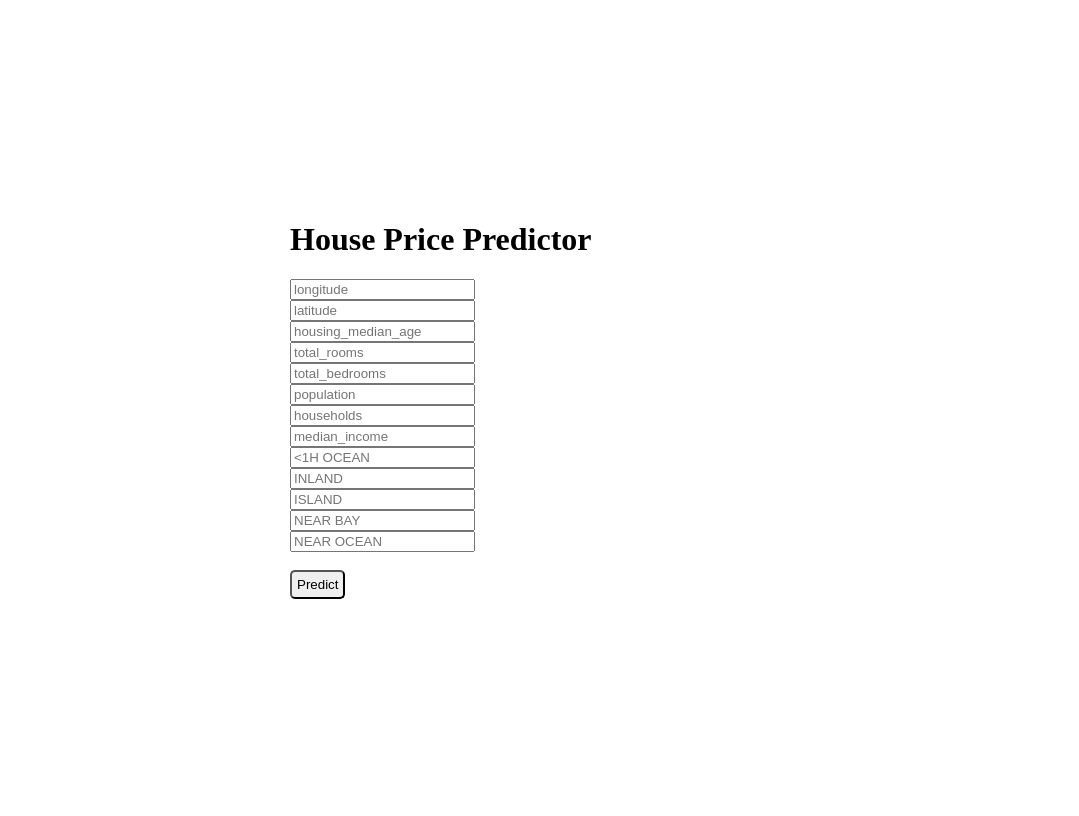
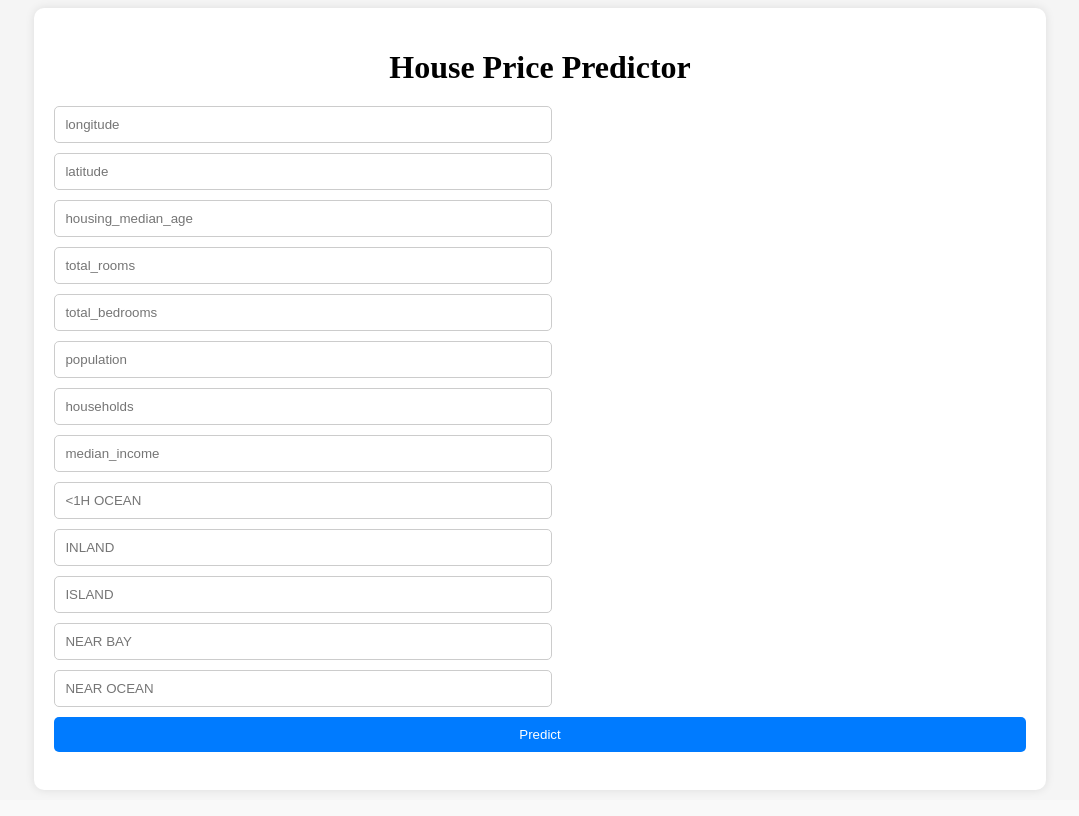
Before and after one commit to nikhilgupta738/house-price-prediction, a Flask app: page / in a window 1280 px wide. Shown: the whole page, without its empty margins (100-1179 px from the left). After the commit the page ends 792 px from the top, so only its background shows below. Run offline with Flask 3, Linux system fonts and the light colour scheme; parts of the project's set-up code (start-up, migrations or seed data) failed here and were passed over.

Commit message:
added Dockerfile, styling

```diff
--- a/app.py
+++ b/app.py
@@ -15,7 +15,7 @@ def home():
 def predict_api():
     data = request.json['data']
     print(data)
-    print(np.array(list(data.values())).reshape(1,-1))
+    print(np.array(list(data.values())). reshape(1,-1))
     new_data = scalar.transform(np.array(list(data.values())).reshape(1,-1))
     output = regmodel.predict(new_data)
     print(output[0])
--- a/static/style.css
+++ b/static/style.css
@@ -1,18 +1,54 @@
-h1{
-    font-family: 'lucida handwriting';
-}
-button{
-    border-radius: 5px;
-    margin: auto;
-    padding: 5px;
-}
-.container{
-    display: flex;
-    justify-content: center;
-    align-items: center;
-    height: 100vh;
+body {
+    font-family: Arial, sans-serif;
+    background-color: #f5f5f5;
 }
 
-.pred{
-    width: 500px;
+.container {
+    width: 80%;
+    margin: 0 auto;
 }
+
+.pred {
+    background-color: #fff;
+    padding: 20px;
+    border-radius: 10px;
+    box-shadow: 0 0 10px rgba(0, 0, 0, 0.1);
+}
+
+h1 {
+    font-family: "lucida handwriting";
+    text-align: center;
+    margin-bottom: 20px;
+}
+
+form {
+    display: flex;
+    flex-wrap: wrap;
+}
+
+input[type="text"] {
+    width: calc(50% - 10px);
+    margin-bottom: 10px;
+    padding: 10px;
+    border: 1px solid #ccc;
+    border-radius: 5px;
+}
+
+button {
+    width: 100%;
+    padding: 10px;
+    border: none;
+    border-radius: 5px;
+    background-color: #007bff;
+    color: #fff;
+    cursor: pointer;
+    transition: background-color 0.3s ease;
+}
+
+button:hover {
+    background-color: #0056b3;
+}
+
+br {
+    clear: both;
+}
--- a/templates/home.html
+++ b/templates/home.html
@@ -27,7 +27,7 @@
             <input type="text" name="NEAR BAY" placeholder="NEAR BAY" required="required"><br>
             <input type="text" name="NEAR OCEAN" placeholder="NEAR OCEAN" required="required"><br>
             <br>
-            <button type="submit">Predict</button>
+            <button id="predict" type="submit">Predict</button>
         </form>
         <br>
 
```
Also changed, not shown: 1 other file.
